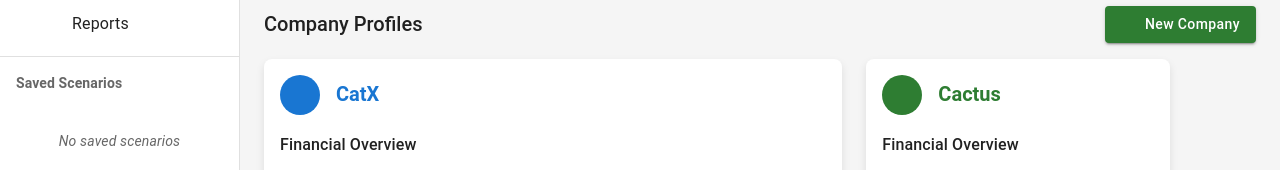
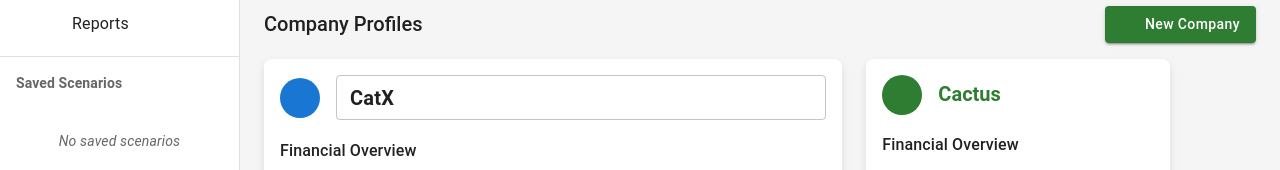
Before and after one commit to cactus-bm/cactx, a React (Create React App) app in the folder cactx/: page / in a window 1280 px wide. Both pictures are taken after a click on the button 537 px from the left and 432 px from the top of the page. Shown: the part 288-458 px from the top of the page. Built offline with nearby package versions, Linux system fonts and the light colour scheme; some icons are missing.

Commit message:
Update the names of the companies.

```diff
--- a/cactx/src/components/dashboard/CompanyCard.js
+++ b/cactx/src/components/dashboard/CompanyCard.js
@@ -17,6 +17,7 @@ import BusinessIcon from '@mui/icons-material/Business';
 import EditIcon from '@mui/icons-material/Edit';
 import CheckIcon from '@mui/icons-material/Check';
 import { useDispatch } from 'react-redux';
+import { updateCompanyName } from '../../store/companiesSlice';
 
 const formatCurrency = (value) => {
   return new Intl.NumberFormat('en-US', {
@@ -29,9 +30,11 @@ const formatCurrency = (value) => {
 const CompanyCard = ({ company, onUpdateCompany }) => {
   const { id, name, cashOnHand, arr, metrics } = company;
   const [isEditing, setIsEditing] = useState(false);
+  const [editedName, setEditedName] = useState(name);
   const [editedCashOnHand, setEditedCashOnHand] = useState(cashOnHand);
   const [editedArr, setEditedArr] = useState(arr);
   const navigate = useNavigate();
+  const dispatch = useDispatch();
 
   // Determine styling based on company
   const isGreen = id === 'cactus';
@@ -45,6 +48,11 @@ const CompanyCard = ({ company, onUpdateCompany }) => {
         cashOnHand: editedCashOnHand,
         arr: editedArr
       });
+
+      // Save company name change
+      if (editedName !== name) {
+        dispatch(updateCompanyName({ companyId: id, newName: editedName }));
+      }
     }
     setIsEditing(!isEditing);
   };
@@ -63,6 +71,10 @@ const CompanyCard = ({ company, onUpdateCompany }) => {
     }
   };
 
+  const handleNameChange = (e) => {
+    setEditedName(e.target.value);
+  };
+
   return (
     <Card className="card">
       <CardContent>
@@ -72,9 +84,22 @@ const CompanyCard = ({ company, onUpdateCompany }) => {
           >
             <BusinessIcon />
           </Avatar>
-          <Typography variant="h5" component="div" sx={{ color: primaryColor, fontWeight: 'bold' }}>
-            {name}
-          </Typography>
+          {isEditing ? (
+            <TextField
+              value={editedName}
+              onChange={handleNameChange}
+              variant="outlined"
+              size="small"
+              sx={{ flexGrow: 1 }}
+              InputProps={{
+                sx: { fontWeight: 'bold', fontSize: '1.25rem' }
+              }}
+            />
+          ) : (
+            <Typography variant="h5" component="div" sx={{ color: primaryColor, fontWeight: 'bold' }}>
+              {name}
+            </Typography>
+          )}
         </Box>
 
         <Typography variant="h6" component="div" sx={{ mb: 1, display: 'flex', alignItems: 'center', justifyContent: 'space-between' }}>
--- a/cactx/src/store/companiesSlice.js
+++ b/cactx/src/store/companiesSlice.js
@@ -110,17 +110,27 @@ export const companiesSlice = createSlice({
     setCompanies: (state, action) => {
       // This action replaces the entire companies array with the provided payload
       // Used for loading saved state from local storage
-      state.companies = action.payload.companies || action.payload;
+      state.companies = action.payload;
+      state.isLoading = false;
+      state.error = null;
     },
     setLoading: (state, action) => {
       state.isLoading = action.payload;
     },
     setError: (state, action) => {
       state.error = action.payload;
+      state.isLoading = false;
     },
     addCompany: (state, action) => {
       // Add a new company to the companies array
       state.companies.push(action.payload);
+    },
+    updateCompanyName: (state, action) => {
+      const { companyId, newName } = action.payload;
+      const companyToUpdate = state.companies.find(company => company.id === companyId);
+      if (companyToUpdate) {
+        companyToUpdate.name = newName;
+      }
     },
   },
 });
@@ -131,6 +141,7 @@ export const {
   setLoading,
   setError,
   addCompany,
+  updateCompanyName
 } = companiesSlice.actions;
 
 export const selectCompanies = (state) => state.companies.companies;
```
